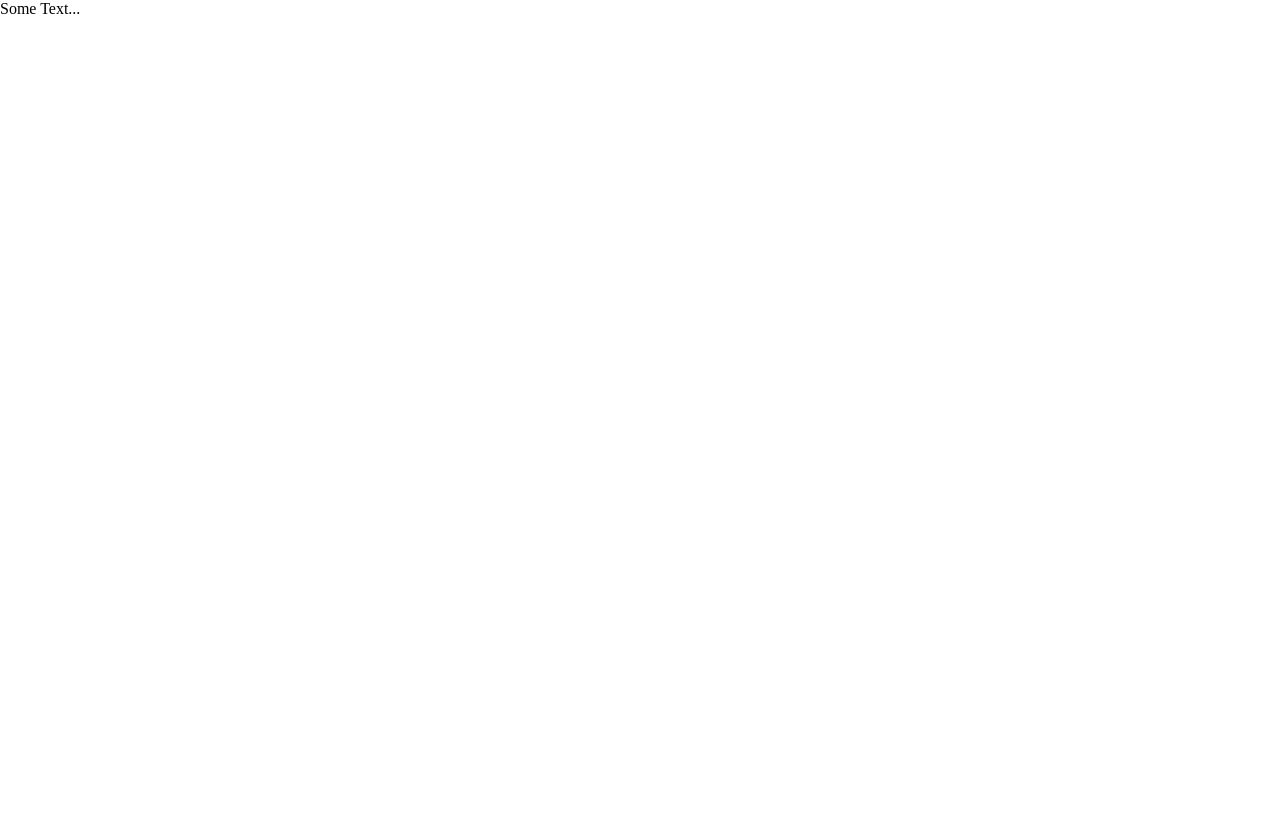
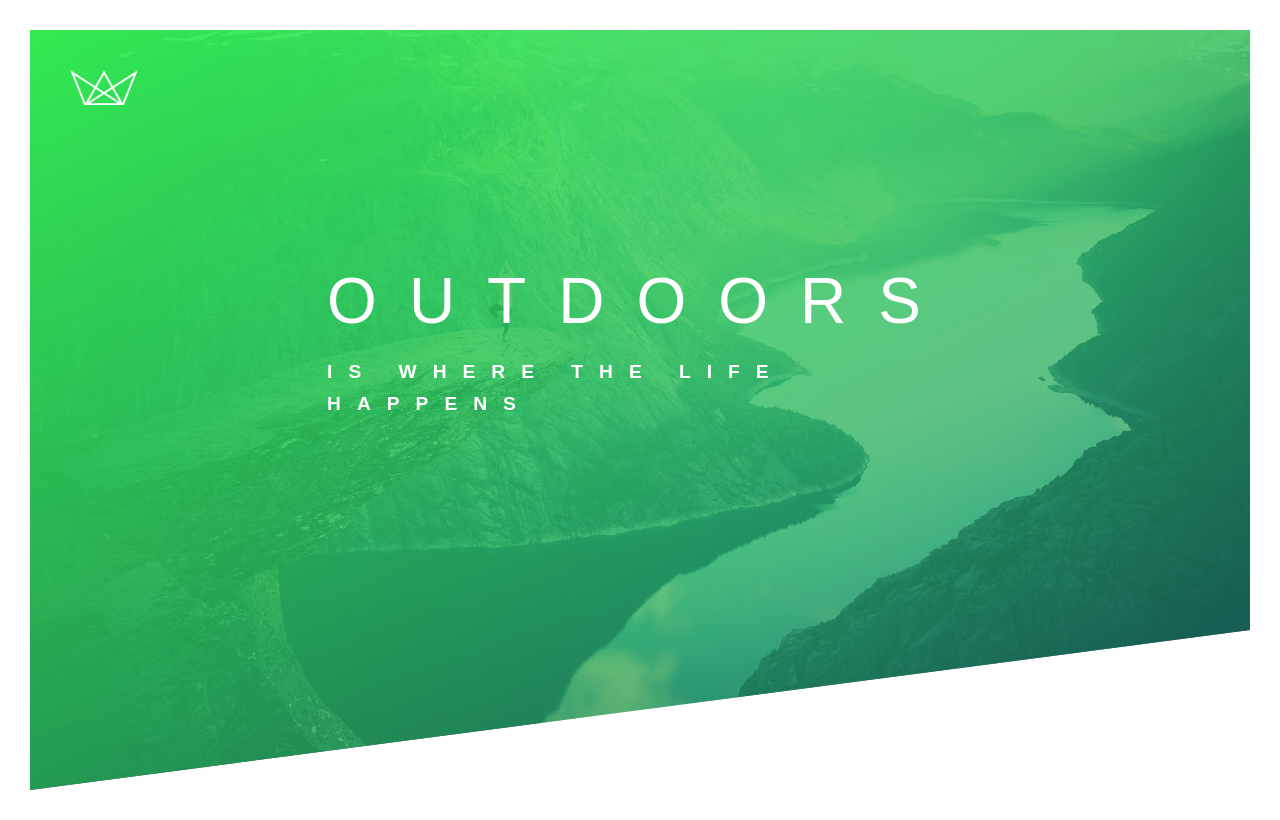
Before and after one commit to rkc98/Landing_Page, a plain HTML site: page index.html in a window 1280 px wide. Drawn offline with Linux system fonts and the light colour scheme.

Commit message:
added styles to header elememts

```diff
--- a/css/styles.css
+++ b/css/styles.css
@@ -3,4 +3,59 @@
 *{
     margin: 0px;
     padding: 0px;
+    box-sizing: border-box;
 }
+body{
+    font-family: sans-serif;
+    font-weight: 400;
+    font-size: 1rem;
+    line-height: 1.7;
+    color: #777;
+
+}
+.header{
+    height: 95vh;
+    background-image: linear-gradient( to right bottom, rgba(52, 241, 83, 0.966),
+    rgba(18, 110, 106, 0.596)), url(../img/hero.jpg);
+    background-size: cover;
+    background-position: top;
+    margin: 30px;
+    clip-path: polygon(0 0,100% 0,100% 75vh,0 100%);
+    position: relative;
+
+}
+
+.logo-box{
+    position: absolute;
+    top: 40px;
+    left: 40px;
+
+}
+.logo{
+    height: 35px;
+}
+.heading-primary{
+ color: white;
+ text-transform: uppercase;
+
+}
+
+.heading-primary-main{
+ display: block;
+ font-size: 4rem;
+ font-weight: 400;
+ letter-spacing: 2rem;
+}
+.heading-primary-sub{
+  display: block;
+  font-size: 1.2rem;
+  font-weight: 800;
+  letter-spacing: 1rem;
+
+}
+.text-box{
+    position: absolute;
+    top: 40%;
+    left: 50%;
+    transform: translate(-50%,-50%);
+}
--- a/index.html
+++ b/index.html
@@ -1,5 +1,6 @@
 <!DOCTYPE html>
 <html lang="en">
+
 <head>
     <meta charset="UTF-8">
     <meta http-equiv="X-UA-Compatible" content="IE=edge">
@@ -7,9 +8,20 @@
     <title>Landing Page</title>
     <link rel="stylesheet" href="./css/styles.css">
 </head>
+
 <body>
     <header class="header">
-        Some Text...
+        <div class="logo-box">
+            <img src="./img/logo-white.png" alt="logo" class="logo">
+        </div>
+        <div class="text-box">
+            <h1 class="heading-primary">
+                <span class="heading-primary-main">Outdoors</span>
+                <span class="heading-primary-sub">is where the life happens</span>
+            </h1>
+        </div>
+
     </header>
 </body>
+
 </html>
```
